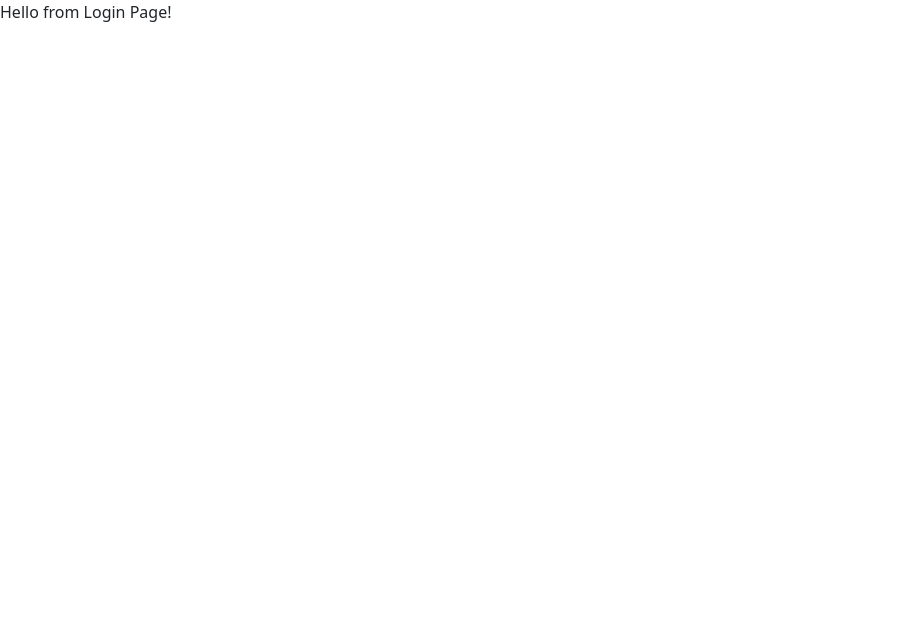
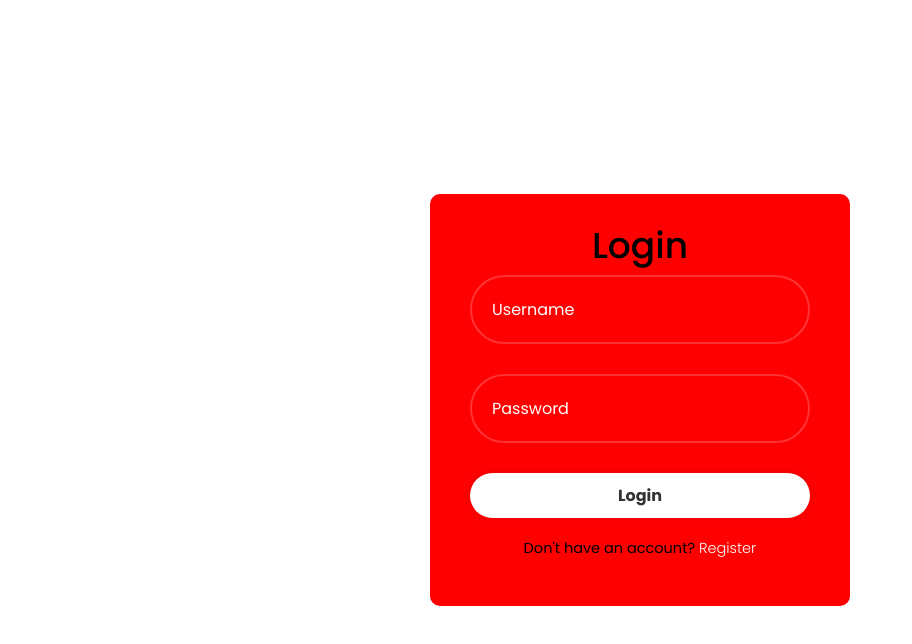
Before and after one commit to rlitoncs/ActiVi, a React (Create React App) app in the folder frontend/: page /login in a window 1280 px wide. Shown: the top 644 px of the page, without its empty margins (0-912 px from the left). Built offline with nearby package versions, Linux system fonts and the light colour scheme.

Commit message:
login setup

```diff
--- a/frontend/src/components/beyondMVP/Login.jsx
+++ b/frontend/src/components/beyondMVP/Login.jsx
@@ -1,8 +1,34 @@
+import React from 'react';
+import './Login.scss'
+import { FaUser, FaLock } from "react-icons/fa";
+
+
+
 const Login = () => {
-  return(
-    <div>
-      {/* TO DO */}
-      Hello from Login Page!
+  return (
+    <div className="all">
+      <div className="wrapper">
+      <form action="">
+        <h1>Login</h1>
+        <div className="input-box">
+          <input type="text" placeholder="Username" required />
+          {/*<FaUser className="icon" />*/}
+        </div>
+        <div className="input-box">
+          <input type="password" placeholder="Password" required />
+          {/*<FaLock className="icon" />*/}
+        </div>
+        {/*<div className="remember-forgot">
+          <label><input type="checkbox" />Remember me</label>
+          <a href="#">Forgot password?</a>
+        </div>*/}
+        <button type="submit">Login</button>
+        <div className="register-link">
+          <p>Don't have an account? <a href="#">Register</a></p>
+        </div>
+      </form>
+      </div>
+
     </div>
   )
 }
--- /dev/null
+++ b/frontend/src/components/beyondMVP/Login.scss
@@ -0,0 +1,98 @@
+@import url('https://fonts.googleapis.com/css2?family=Poppins:ital,wght@0,100;0,200;0,300;0,400;0,500;0,600;0,700;0,800;0,900;1,100;1,200;1,300;1,400;1,500;1,600;1,700;1,800;1,900&display=swap');
+
+.all{
+  margin: 0;
+  padding: 0;
+  box-sizing: border-box;
+  font-family:'Poppins',  -apple-system, BlinkMacSystemFont, 'Segoe UI', 'Roboto', 'Oxygen',;
+  display: flex;
+  justify-content: center;
+  align-items: center;
+  min-height: 100vh;
+  background-color:url('./login_background.webp');
+
+}
+
+.wrapper {
+  width: 420px;
+  background:red;
+  color: black;
+  border-radius: 10px;
+  padding: 30px 40px
+}
+
+.wrapper h1 {
+  font-size: 36px;
+  text-align: center;
+}
+
+.wrapper .input-inbox{
+  position: relative;
+  width: 100%;
+  height: 50px;
+  background: salmon;
+  margin-bottom: 30px;
+
+}
+
+.input-box input {
+  width: 100%;
+  height: 100%;
+  background: transparent;
+  border: none;
+  outline: none;
+  border: 2px solid rgba(255,255,255, .2);
+  border-radius: 40px;
+  font-size: 16px;
+  color: #fff;
+  padding: 20px 45px 20px 20px;
+  margin-bottom: 30px;
+}
+
+.input-box input::placeholder {
+  color:#fff;
+}
+
+.wrapper .remember-forgot {
+  display: flex;
+  justify-content: space-between;
+  font-size: 14.5px;
+  margin: -15px, 0 15px;
+}
+
+.remember-forgot label input {
+  accent-color: #fff;
+  margin-right: 4px;
+
+}
+
+.wrapper button{
+  width: 100%;
+  height: 45px;
+  background-color: #fff;
+  border: none;
+  outline:none;
+  border-radius: 40px;
+  box-shadow: 0 0 10px rgba(0,0,0, .1);
+  cursor: pointer;
+  font-size: 16px;
+  color: #333;
+  font-weight: 700;
+}
+
+.wrapper .register-link {
+  font-size: 14.5px;
+  text-align: center;
+  margin: 20px 0 15px;
+}
+
+.register-link p a {
+  color: #fff;
+  text-decoration: none;
+  font-weight: 300;
+
+}
+
+.register-link p a:hover {
+  text-decoration:underline;
+}
--- a/frontend/src/index.css
+++ b/frontend/src/index.css
@@ -1,6 +1,6 @@
+
 body {
-  margin: 0;
-  font-family: -apple-system, BlinkMacSystemFont, 'Segoe UI', 'Roboto', 'Oxygen',
+  font-family:-apple-system, BlinkMacSystemFont, 'Segoe UI', 'Roboto', 'Oxygen',
     'Ubuntu', 'Cantarell', 'Fira Sans', 'Droid Sans', 'Helvetica Neue',
     sans-serif;
   -webkit-font-smoothing: antialiased;
```
Also changed, not shown: frontend/src/components/beyondMVP/login_background.webp (added).
